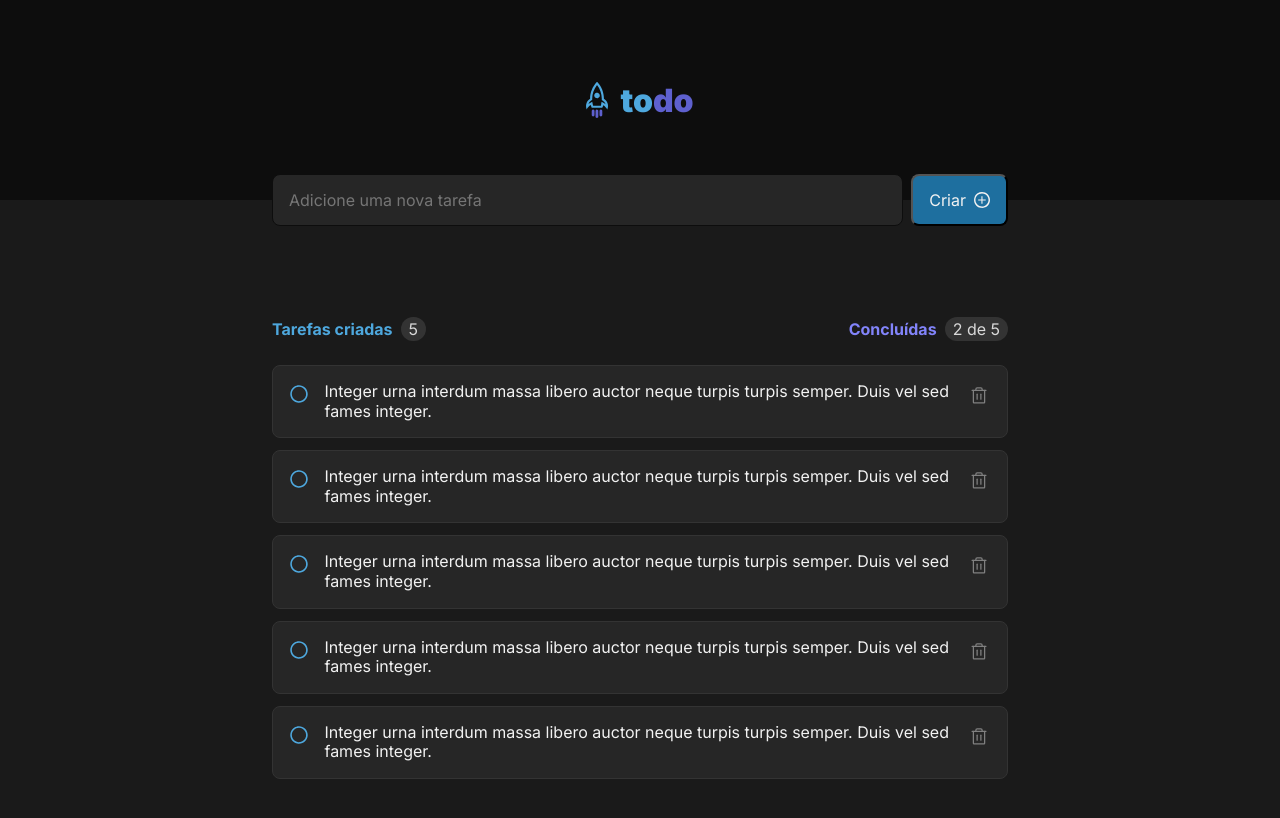
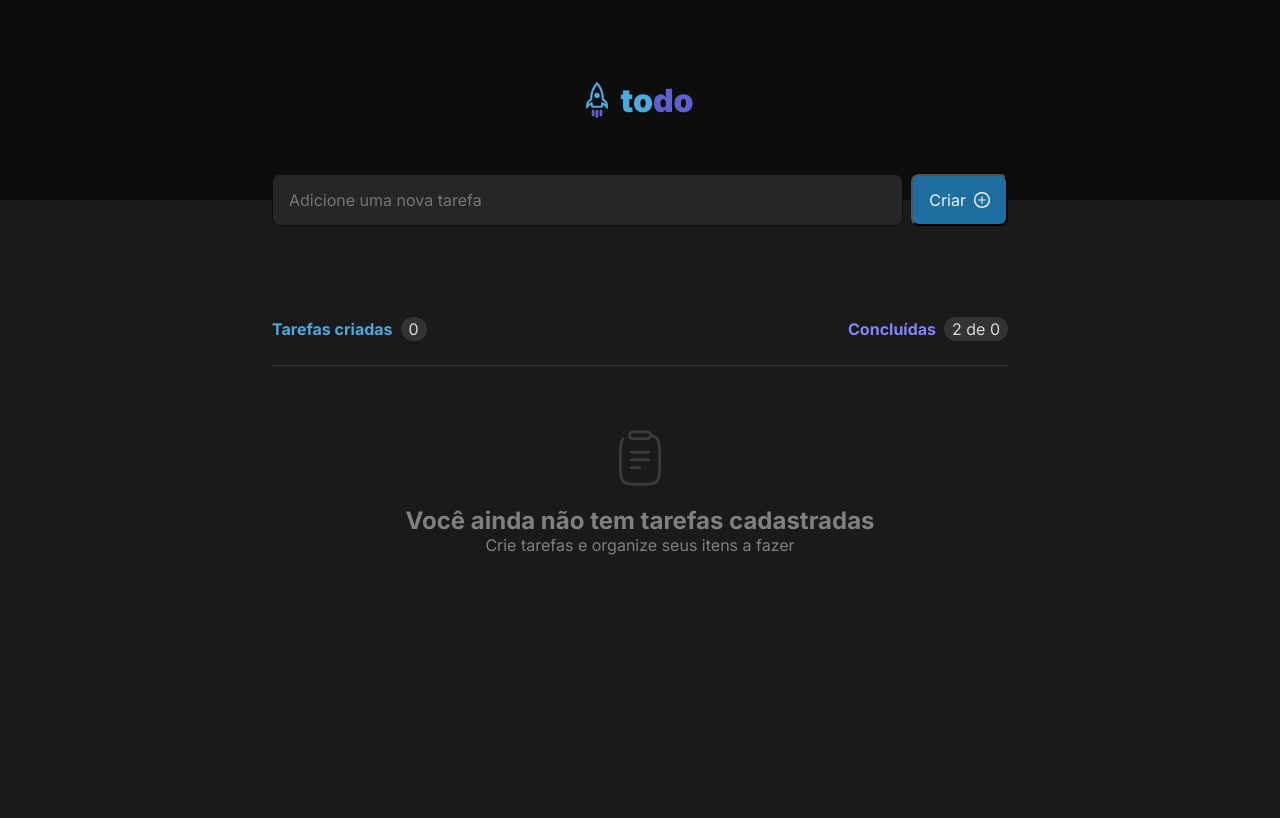
Before and after one commit to lucasbarque/TodoListRemastered, a React (Vite) app: page / in a window 1280 px wide. Shown: the top 818 px of the page. Built offline with nearby package versions, Linux system fonts and the light colour scheme.

Commit message:
initial-change-status

```diff
--- a/package.json
+++ b/package.json
@@ -13,11 +13,13 @@
     "classnames": "^2.3.1",
     "phosphor-react": "^1.4.1",
     "react": "^18.0.0",
-    "react-dom": "^18.0.0"
+    "react-dom": "^18.0.0",
+    "uuid": "^8.3.2"
   },
   "devDependencies": {
     "@types/react": "^18.0.0",
     "@types/react-dom": "^18.0.0",
+    "@types/uuid": "^8.3.4",
     "@vitejs/plugin-react": "^1.3.0",
     "typescript": "^4.6.3",
     "vite": "^2.9.9"
--- a/src/components/NewTask.tsx
+++ b/src/components/NewTask.tsx
@@ -1,15 +1,32 @@
+import { ChangeEvent, FormEvent, useState } from 'react';
 import plusImg from '../assets/plus.svg';
 
 import styles from './NewTask.module.css'
 
-export function NewTask() {
+interface NewTaskProps {
+  newTask: (title: string) => void;
+}
+
+export function NewTask({ newTask }: NewTaskProps) {
+  const [newTaskText, setNewTaskText] = useState('');
+
+  function handleNewTaskChange(event: ChangeEvent<HTMLInputElement>) {
+    setNewTaskText(event.target.value);
+  }
+
+  function handleCreateNewTask(event: FormEvent) {
+    event.preventDefault();
+
+    newTask(newTaskText);
+  }
+
   return (
-    <div className={styles.container}>
-      <input type="text" placeholder="Adicione uma nova tarefa" />
-      <button>
+    <form className={styles.container} onSubmit={handleCreateNewTask}>
+      <input type="text" placeholder="Adicione uma nova tarefa" onChange={handleNewTaskChange} />
+      <button type='submit'>
         Criar
         <img src={plusImg} />
       </button>
-    </div>
+    </form>
   )
 }
--- a/src/components/Task.module.css
+++ b/src/components/Task.module.css
@@ -18,6 +18,7 @@
 .container .text {
   color: var(--gray-100);
   line-height: 1.225rem;
+  width: 100%;
 }
 
 .container .textChecked {
--- a/src/components/Task.tsx
+++ b/src/components/Task.tsx
@@ -1,18 +1,30 @@
 import { Trash } from 'phosphor-react';
+import { useState } from 'react';
 
 import styles from './Task.module.css';
 
-export function Task() {
-  const isChecked = false;
+interface TaskProps {
+  title: string;
+  isCompleted: boolean;
+  onComplete: () => void;
+  onDelete: () => void;
+}
+
+export function Task({ title, isCompleted = false, onComplete, onDelete }: TaskProps) {
+  const [isComplete, setIsComplete] = useState(isCompleted);
+
+  function handleToggleTaskStatus() {
+    setIsComplete(!isComplete);
+  }
 
   return (
     <div className={styles.container}>
       <div
-        className={`${styles.checkbox} ${isChecked && styles.checkChecked}`}
+        className={`${styles.checkbox} ${isComplete && styles.checkChecked}`}
+        onClick={handleToggleTaskStatus}
       ></div>
-      <div className={`${styles.text} ${isChecked && styles.textChecked}`}>
-        Integer urna interdum massa libero auctor neque turpis turpis semper.
-        Duis vel sed fames integer.
+      <div className={`${styles.text} ${isComplete && styles.textChecked}`}>
+        {title}
       </div>
       <div className={styles.delete}>
         <Trash size={20} />
--- a/src/components/TaskList.tsx
+++ b/src/components/TaskList.tsx
@@ -4,31 +4,49 @@ import isEmptyImg from '../assets/is-empty.svg';
 
 import { Task } from './Task';
 import { NewTask } from './NewTask';
+import { useState } from 'react';
+import { v4 as uuidv4 } from 'uuid';
+
+
+interface TaskProps {
+  id: string;
+  title: string;
+  isCompleted: boolean;
+}
 
 export function TaskList() {
-  const isEmptyTask = false;
+  const [tasks, setTasks] = useState<TaskProps[]>([]);
+
+  function createNewTask(title: string) {
+    setTasks([...tasks, { id: uuidv4(), title, isCompleted: false }]);
+  }
+
   return (
     <>
-      <NewTask />
+      <NewTask newTask={createNewTask} />
       <div className={styles.container}>
         <div>
           <div className={styles.titlePrimary}>Tarefas criadas</div>
-          <div className={styles.badge}>5</div>
+          <div className={styles.badge}>{tasks.length}</div>
         </div>
 
         <div>
           <div className={styles.titleSecondary}>Concluídas</div>
-          <div className={styles.badge}>2 de 5</div>
+          <div className={styles.badge}>2 de {tasks.length}</div>
         </div>
       </div>
       <div className={styles.taskList}>
-        {!isEmptyTask ? (
+        {tasks.length > 0 ? (
           <>
-            <Task />
-            <Task />
-            <Task />
-            <Task />
-            <Task />
+            {tasks.map((task) => (
+              <Task
+                key={task.id}
+                title={task.title}
+                isCompleted={task.isCompleted}
+                onComplete={() => { }}
+                onDelete={() => { }}
+              />
+            ))}
           </>
         ) : (
           <div className={styles.emptyTasks}>
```
Also changed, not shown: 1 other file (tests, documents, lock files or other folders).
